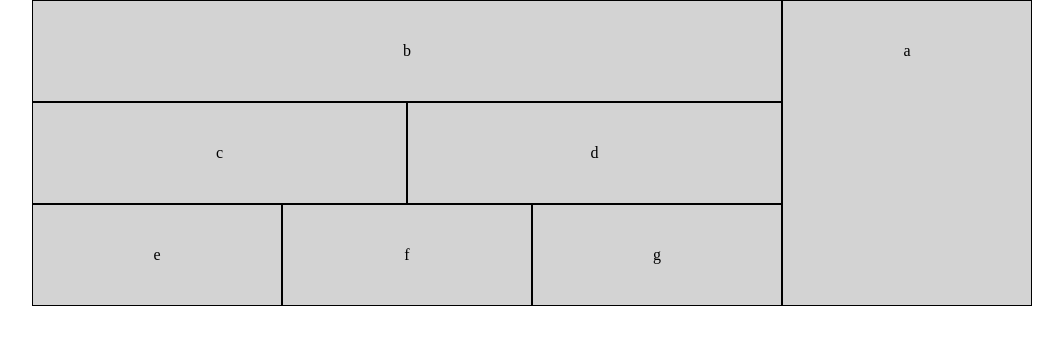
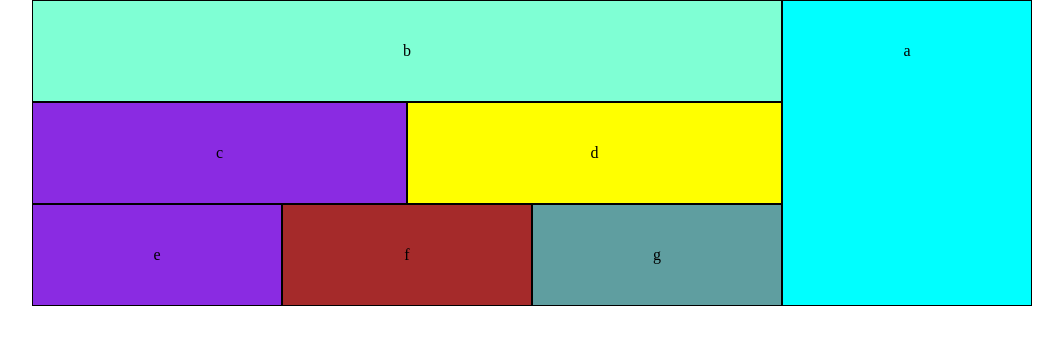
Before and after one commit to ChristianLievrouw/lab-04a, a plain HTML site: page index.html in a window 1280 px wide. Shown: the whole page, without its empty margins (108-1171 px from the left). Drawn offline with Linux system fonts and the light colour scheme.

Commit message:
tablet view

```diff
--- a/css/style.css
+++ b/css/style.css
@@ -15,8 +15,39 @@
 }
 
 /* Tablet View */
-@media (min-width: 760px) {
+@media (min-width: 760px){
+	.container {
+		grid-template: repeat(4, 1fr) / (4, 1fr);
+		max-width: 700px;
+	}
 
+	.a {
+		background-color: aqua
+	}
+
+	.b {
+		background-color: aquamarine
+	}
+
+	.c {
+		background-color: blueviolet
+	}
+
+	.d {
+		background-color: yellow;
+	}
+
+	.e {
+		background-color: blueviolet
+	}
+
+	.f {
+		background-color: brown
+	}
+
+	.g {
+		background-color: cadetblue;
+	}
 }
 
 /* Desktop View */
@@ -24,7 +55,7 @@
   .container {
     grid-template: repeat(3, 1fr) / repeat(8, 1fr);
     max-width: 1000px;
-  }
+	}
 
   .a {
     grid-column: 7 / -1;
@@ -60,4 +91,8 @@
     grid-column: 5 / 7;
     grid-row: 3 / -1;
 	}
+
+	.a .b .c .d .e .f .g {
+		background-color: lightgray;
+	}
 }
```
